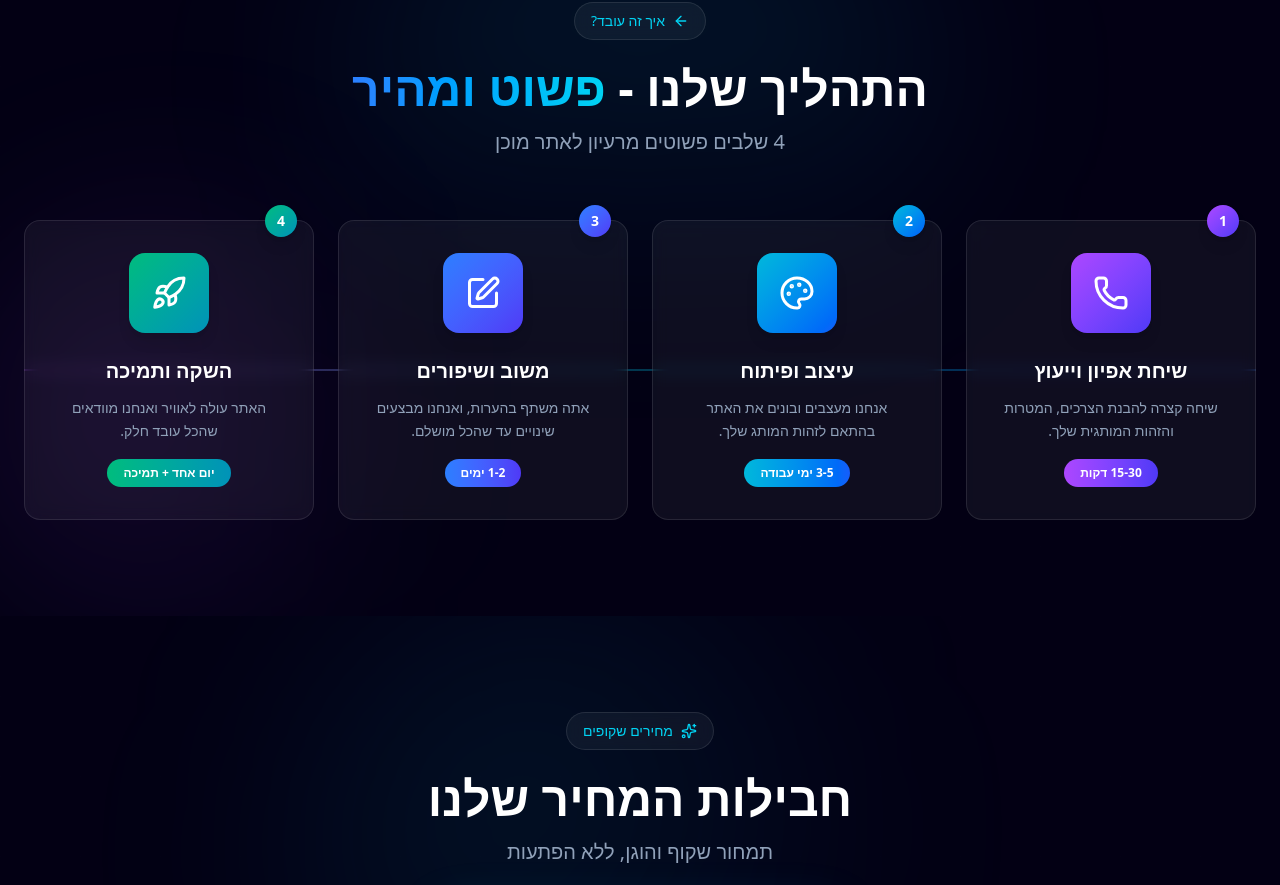
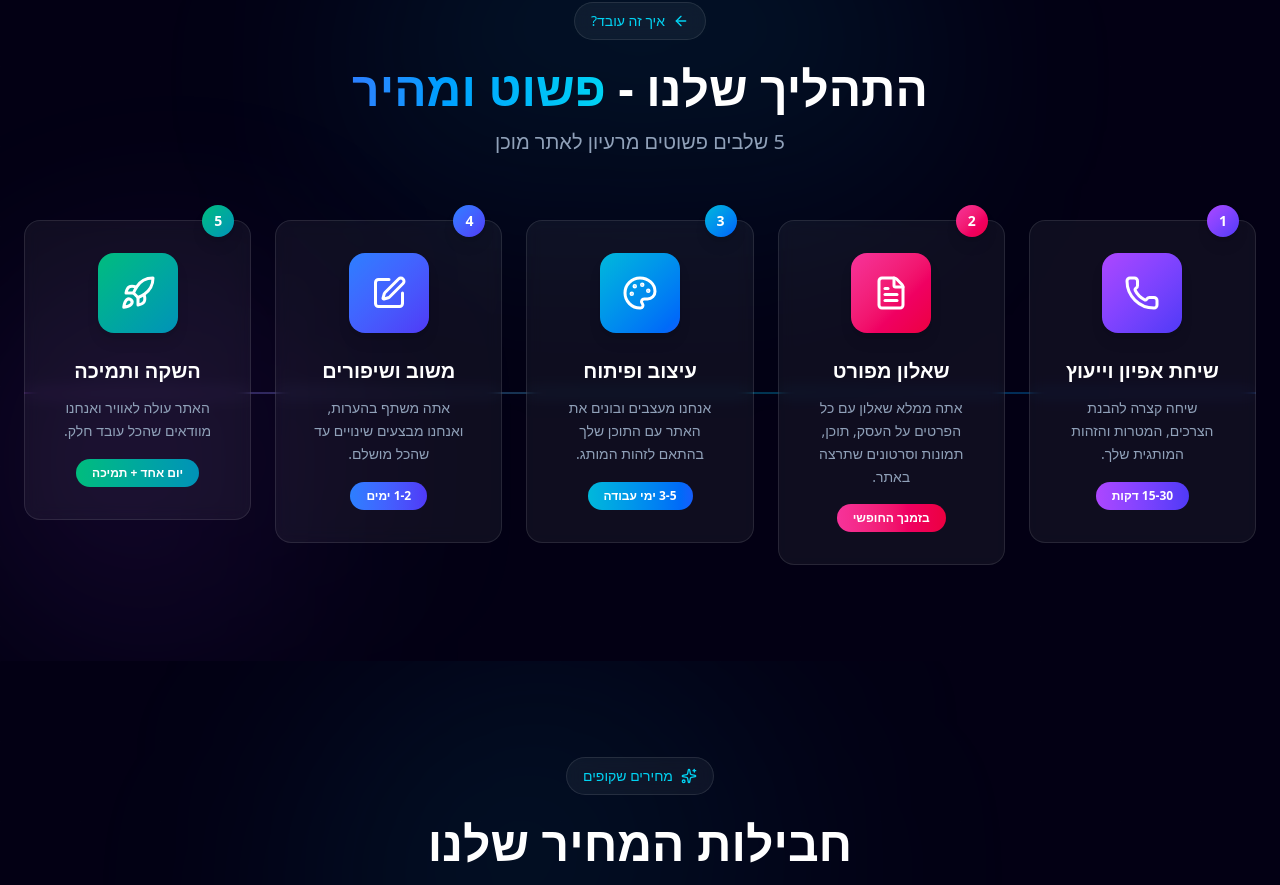
Before and after one commit to dking9876/sitesprint, a Next.js app: page / in a window 1280 px wide. Shown: the part 3420-4305 px from the top of the page. Built offline with nearby package versions, Linux system fonts and the light colour scheme.

Commit message:
Add questionnaire step to process - now 5 steps

```diff
--- a/components/Process.tsx
+++ b/components/Process.tsx
@@ -1,7 +1,7 @@
 "use client";
 
 import { motion } from "framer-motion";
-import { Phone, Palette, Edit, Rocket, ArrowLeft } from "lucide-react";
+import { Phone, FileText, Palette, Edit, Rocket, ArrowLeft } from "lucide-react";
 
 const steps = [
     {
@@ -12,9 +12,16 @@ const steps = [
         color: "from-purple-500 to-indigo-600",
     },
     {
+        icon: FileText,
+        title: "שאלון מפורט",
+        description: "אתה ממלא שאלון עם כל הפרטים על העסק, תוכן, תמונות וסרטונים שתרצה באתר.",
+        duration: "בזמנך החופשי",
+        color: "from-pink-500 to-rose-600",
+    },
+    {
         icon: Palette,
         title: "עיצוב ופיתוח",
-        description: "אנחנו מעצבים ובונים את האתר בהתאם לזהות המותג שלך.",
+        description: "אנחנו מעצבים ובונים את האתר עם התוכן שלך בהתאם לזהות המותג.",
         duration: "3-5 ימי עבודה",
         color: "from-cyan-500 to-blue-600",
     },
@@ -80,15 +87,15 @@ export default function Process() {
                         </span>
                     </motion.h2>
                     <p className="text-xl text-slate-400">
-                        4 שלבים פשוטים מרעיון לאתר מוכן
+                        5 שלבים פשוטים מרעיון לאתר מוכן
                     </p>
                 </div>
 
                 <div className="relative">
                     {/* Connecting Line */}
-                    <div className="hidden md:block absolute top-1/2 left-0 right-0 h-0.5 bg-gradient-to-r from-purple-500/30 via-cyan-500/30 to-blue-500/30 transform -translate-y-1/2" />
+                    <div className="hidden lg:block absolute top-1/2 left-0 right-0 h-0.5 bg-gradient-to-r from-purple-500/30 via-cyan-500/30 to-blue-500/30 transform -translate-y-1/2" />
 
-                    <div className="grid grid-cols-1 md:grid-cols-4 gap-6 relative z-10">
+                    <div className="grid grid-cols-1 md:grid-cols-2 lg:grid-cols-5 gap-6 relative z-10">
                         {steps.map((step, index) => (
                             <motion.div
                                 key={index}
```
